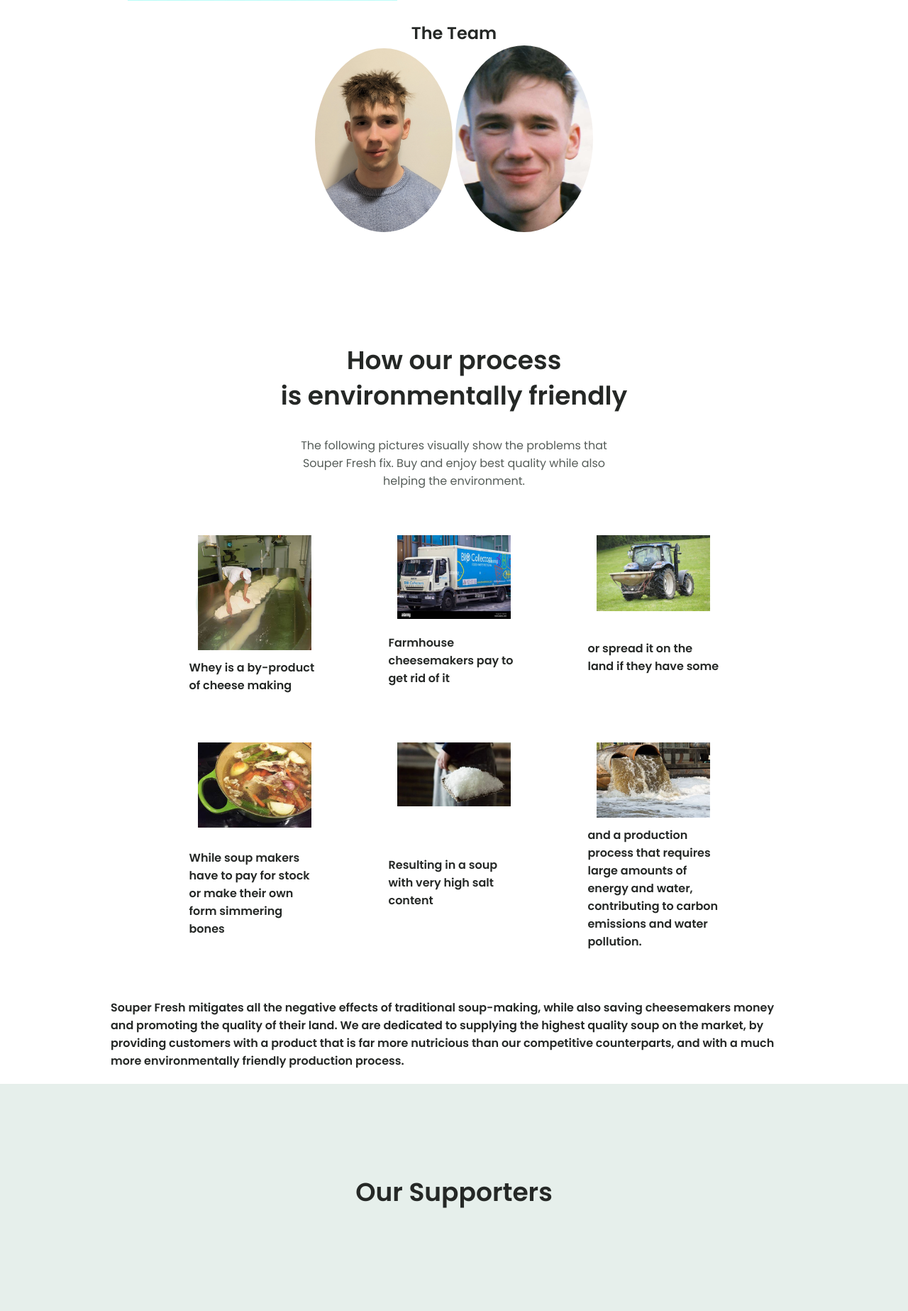
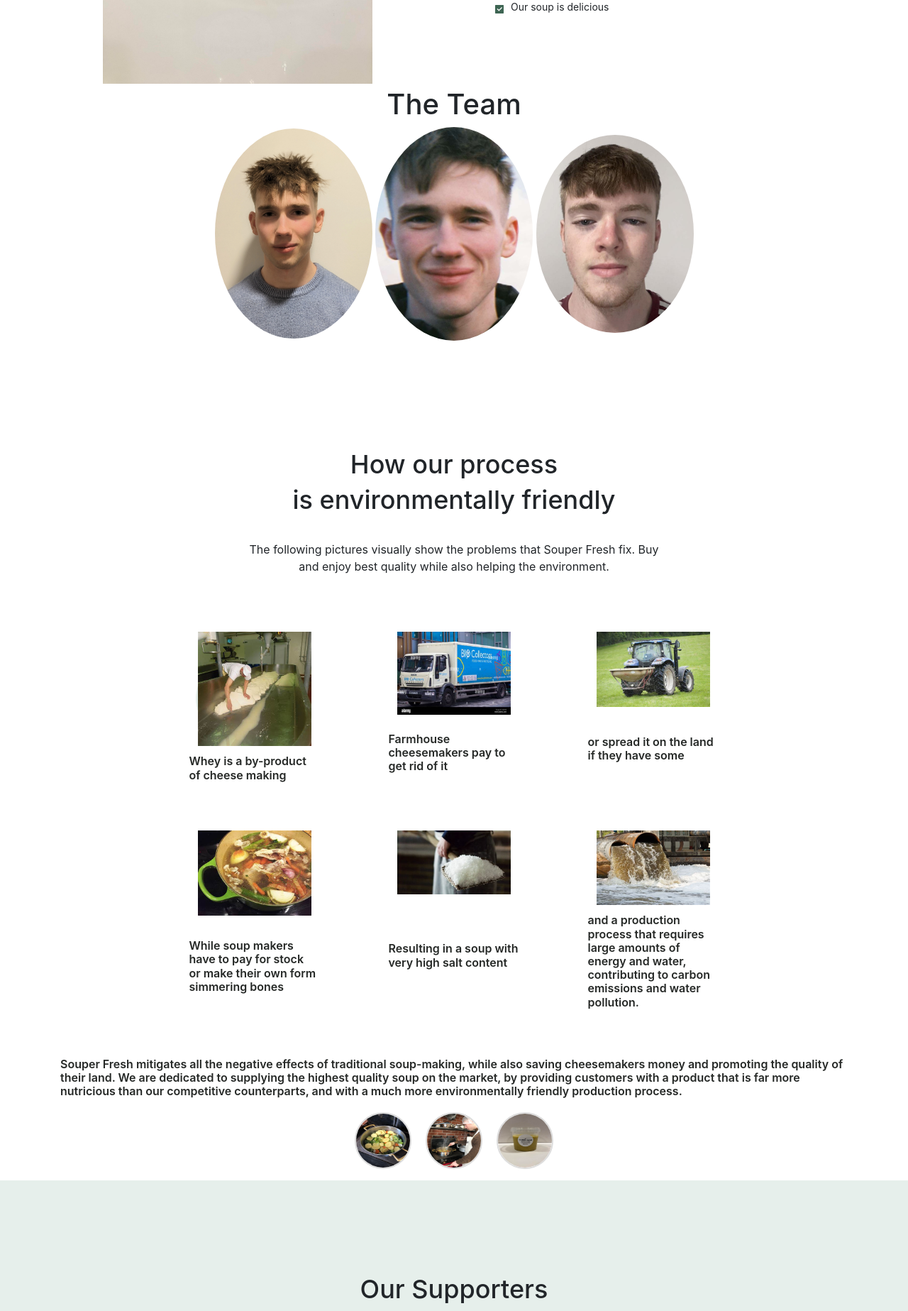
Before and after one commit to bedimcode/responsive-plants-website, a PHP site: page / in a window 1280 px wide. Shown: the part 1170-3017 px from the top of the page at 71% size. Run offline with PHP 8.4, Linux system fonts and the light colour scheme; some libraries are stand-ins or nearby versions.

Commit message:
adding more images

```diff
--- a/assets/css/styles.css
+++ b/assets/css/styles.css
@@ -158,6 +158,8 @@
 }
 
 /*=============== REUSABLE CSS CLASSES ===============*/
+
+
 .section{
   padding: 5.5rem 0 1rem;
 }
@@ -514,6 +516,8 @@
   margin-bottom: var(--mb-0-75);
   transition: .3s;
 }
+
+
 
 .product__title,
 .product__price{
@@ -1027,6 +1031,48 @@
   }
 
 
+  .slider {
+    position: relative;
+    width: 80%;
+    margin: 0 auto;
+  }
+
+  .slider-nav {
+    display: flex;
+    justify-content: center;
+    align-items: center;
+    margin-top: 20px;
+  }
+
+  .slider-nav-item {
+    width: 80px;
+    height: 80px;
+    margin: 0 10px;
+    border: 2px solid #ddd;
+    border-radius: 50%;
+    cursor: pointer;
+  }
+
+  .slider-nav-item.active {
+    border-color: #333;
+  }
+
+  .slider-wrapper {
+    display: flex;
+    overflow-x: auto;
+    -webkit-overflow-scrolling: touch;
+    scroll-snap-type: x mandatory;
+  }
+
+  .slider-item {
+    flex-shrink: 0;
+    width: 100%;
+    height: auto;
+    scroll-snap-align: start;
+  }
+
+
+
 
   .questions__container{
     padding: 1rem 0 4rem;
--- a/index.html
+++ b/index.html
@@ -12,6 +12,8 @@
 
         <!--=============== CSS ===============-->
         <link rel="stylesheet" href="assets/css/styles.css">
+        <link rel="stylesheet" href="https://cdn.jsdelivr.net/npm/bootstrap@4.0.0/dist/css/bootstrap.min.css" integrity="sha384-Gn5384xqQ1aoWXA+058RXPxPg6fy4IWvTNh0E263XmFcJlSAwiGgFAW/dAiS6JXm" crossorigin="anonymous">
+
 
         <title>Souper Fresh</title>
     </head>
@@ -96,7 +98,7 @@
             <!--==================== ABOUT ====================-->
             <section class="about section container" id="about">
                 <div class="about__container grid">
-                    <img src="assets/img/souper fresh other.png" alt="" class="about__img">
+                    <img src="assets/img/the soup.png" alt="" class="about__img">
 
                     <div class="about__data">
                         <h2 class="section__title about__title">
@@ -166,7 +168,23 @@
                       style="border-radius: 50%"
                     />
                   </picture>
+                  <picture>
+                    <source
+                      type="image/webp"
+                      srcset="assets\img\jack.png"
+                      alt="Professional Me"
+                      width="20%"
+                      style="border-radius: 50%"
+                    />
+                    <img
+                      src="assets\img\jack.png"
+                      alt="Professional Me"
+                      width="20%"
+                      style="border-radius: 50%"
+                    />
+                  </picture>
                 </div>
+
                   <!---->
             </section>
 
@@ -257,6 +275,21 @@
 
 
                 </article>
+<!--testing image slider-->
+
+<div class="slider">
+    <div class="slider-nav">
+      <img src="assets\img\veg.png" alt="Image 1" class="slider-nav-item">
+      <img src="assets\img\making soup.png" alt="Image 2" class="slider-nav-item">
+      <img src="assets\img\the soup.png" alt="Image 3" class="slider-nav-item">
+    </div>
+
+  </div>
+
+
+<!--end of test -->
+
+
             </section>
 
             <!--==================== QUESTIONS ====================-->
@@ -393,5 +426,13 @@
 
         <!--=============== MAIN JS ===============-->
         <script src="assets/js/main.js"></script>
+
+        <script src="https://code.jquery.com/jquery-3.2.1.slim.min.js" integrity="sha384-KJ3o2DKtIkvYIK3UENzmM7KCkRr/rE9/Qpg6aAZGJwFDMVNA/GpGFF93hXpG5KkN" crossorigin="anonymous"></script>
+<script src="https://cdn.jsdelivr.net/npm/popper.js@1.12.9/dist/umd/popper.min.js" integrity="sha384-ApNbgh9B+Y1QKtv3Rn7W3mgPxhU9K/ScQsAP7hUibX39j7fakFPskvXusvfa0b4Q" crossorigin="anonymous"></script>
+<script src="https://cdn.jsdelivr.net/npm/bootstrap@4.0.0/dist/js/bootstrap.min.js" integrity="sha384-JZR6Spejh4U02d8jOt6vLEHfe/JQGiRRSQQxSfFWpi1MquVdAyjUar5+76PVCmYl" crossorigin="anonymous"></script>
+
+
+
+
     </body>
 </html>
```
Also changed, not shown: assets/img/jack.png (added), assets/img/making soup.png (added), assets/img/proof_of_address.jpg (added), assets/img/the soup.png (added), assets/img/veg.png (added).
